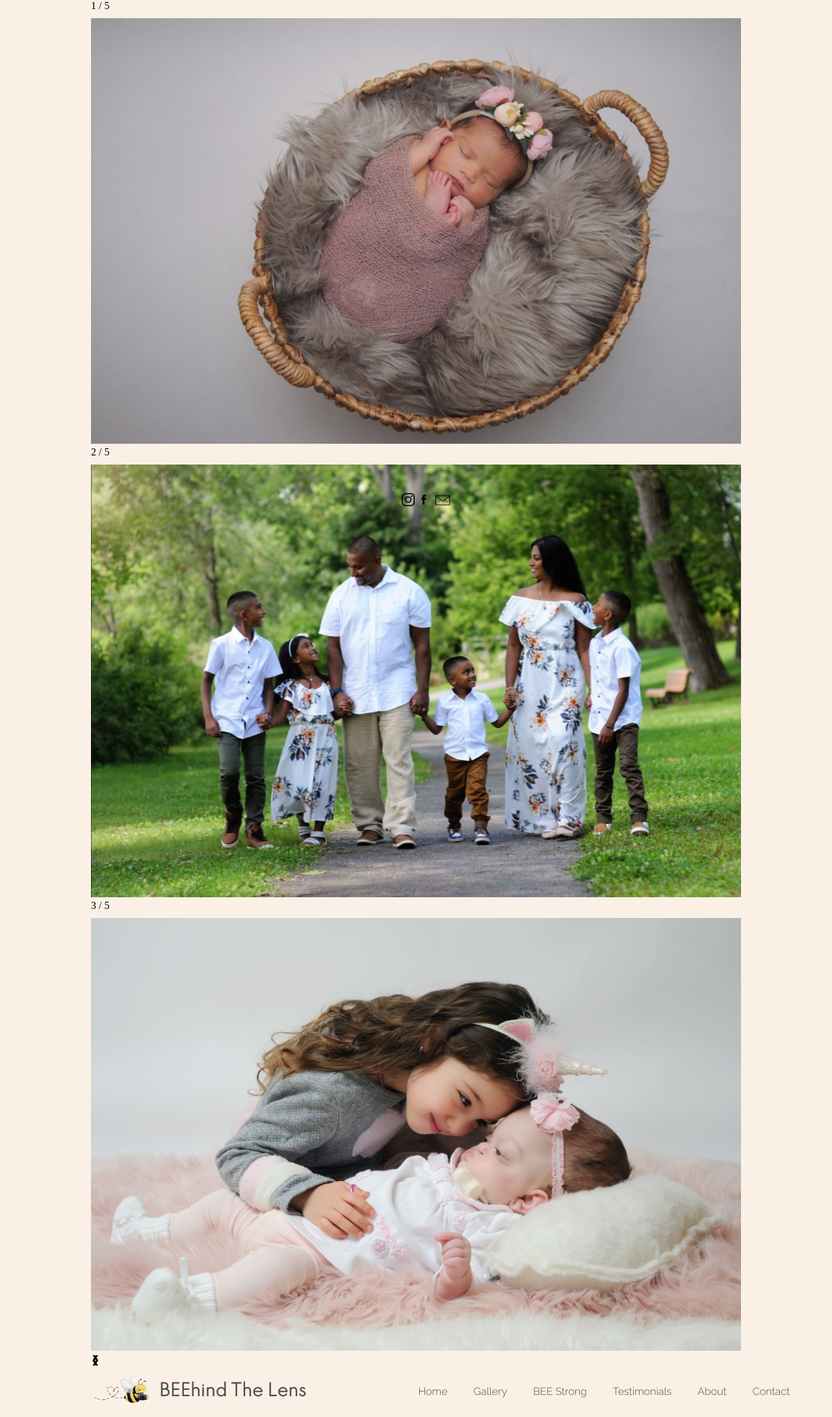
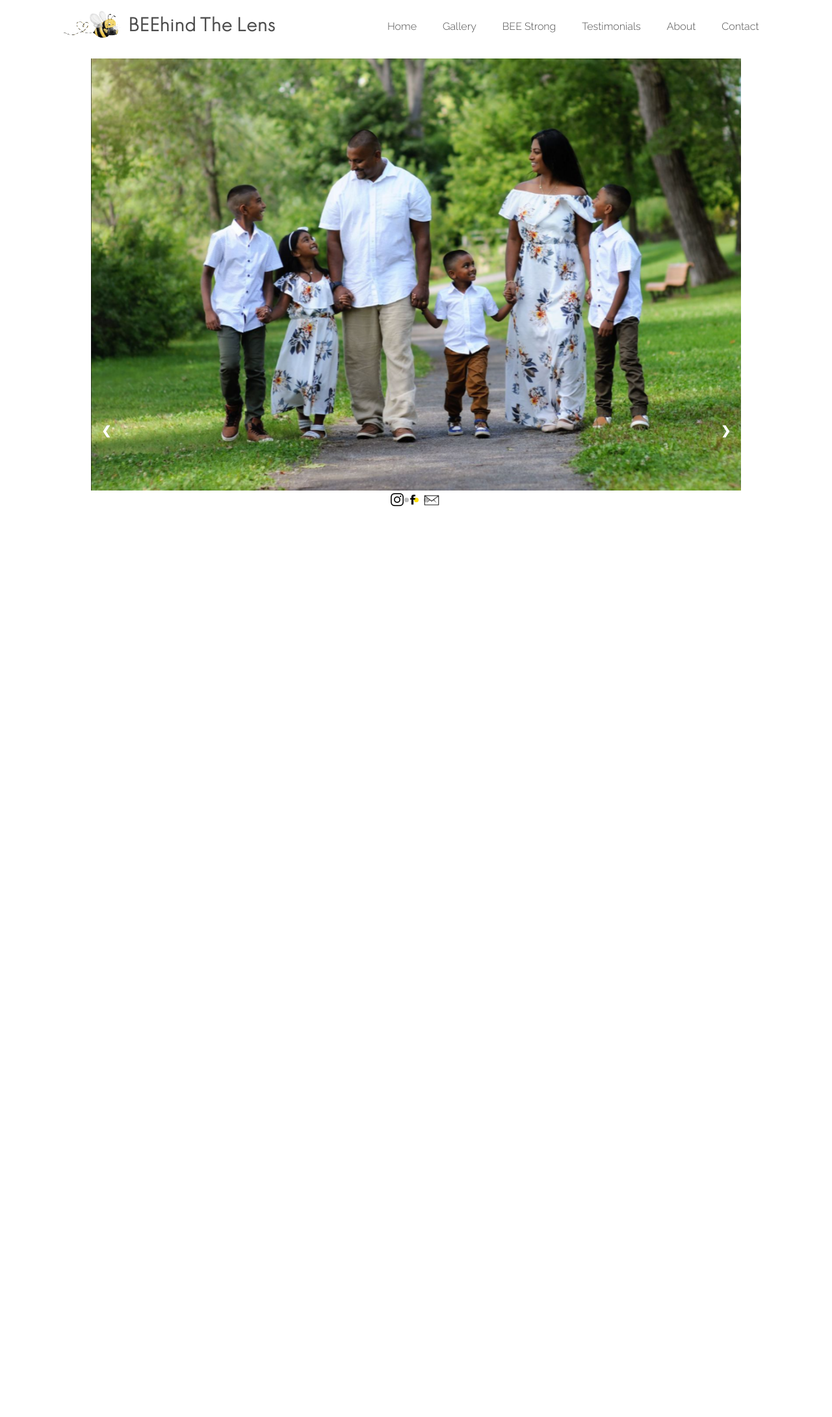
Before and after one commit to adDigo/BEEhind-The-Lens, a PHP site: page /home.php in a window 1280 px wide. Shown: the whole page at 65% size. After the commit the page ends 779 px from the top, so only its background shows below. Run offline with PHP 8.4, Linux system fonts and the light colour scheme.

Commit message:
home.php auto slides fixed

```diff
--- a/home.php
+++ b/home.php
@@ -1,11 +1,14 @@
+<!-- pink color: rgb(221, 170, 170) -->
+
 <!DOCTYPE html>
 <html>
     <head>
     <link rel="stylesheet" type="text/css" href="style.css">
       <style>
-      body{
-          background-color: #FAF0E6;
+      *{
+          box-sizing: border-box;
       }
+
       .slideshow-container{
           max-width: 1000px;
           position: relative;
@@ -16,50 +19,85 @@
       .prev, .next{
           cursor: pointer;
           position: absolute;
-          top:
+          top: 85%;
+          width: auto;
+          padding: 16px;
+          margin-top:-22px;
+          color: white;
+          font-weight: bold;
+          font-size: 18px;
+          border-radius: 100px;
+          user-select: none;
+          transition: 0.5s ease;
       }
+
+      .next{
+          right: 0px;
+          border-radius: 70px;
+      }
+
+      /*background color of arrows*/
+      .prev:hover, .next:hover{
+        background-color: #FFDF00;
+      }
+
+      .dot{
+          cursor: pointer;
+          height: 7px;
+          width: 7px;
+          margin: 0 2px;
+          background-color: #bbb;
+          border-radius: 50%;
+          display: inline-block;
+          transition: background-color 0.5s ease;
+
+      }
+
+      .active{
+          background-color: #FFDF00;
+      }
+
       </style>
     </head>
     <body>
+
+        <?php include('header.html')?>
+
         <div class="slideshow-container">
-
-            <div class="dynamic-slides fade">
-                <div class= "number-slide"> 1 / 5 </div>
-                <img src="pics/purple-baby-basket.png" alt = "baby in basket" style ="width:100%">
-            <div>
-
-            <div class="dynamic-slides fade">
-                <div class="number-slide"> 2 / 5 </div>
-                <img src="pics/family2.png" alt = "family" style ="width: 100%">
+            <!--img1-->
+            <div class="dynamic-slides">
+                <img src="pics/purple-baby-basket.png" alt = "baby in basket" style ="width:100%" class="slide-pics">
             </div>
-
-            <div class="dynamic-slides fade">
-                <div class="number-slide"> 3 / 5 </div>
-                <img src="pics/siblings-bee-strong.png" alt = "siblings" style ="width: 100%">
+            <!--img2-->
+            <div class="dynamic-slides">
+                <img src="pics/family2.png" alt = "family" style ="width: 100%" class="slide-pics">
+            </div>
+            <!--img3-->
+            <div class="dynamic-slides">
+                <img src="pics/siblings-bee-strong.png" alt = "siblings" style ="width: 100%" class="slide-pics">
             </div>
 
             <a class="prev" onclick="plusSlides(-1)">&#10094;</a>
             <a class="next" onclick="plusSlides(1)">&#10095;</a>
         </div>
 
-         <br>
-
         <div style ="text-align: center">
-            <span class="dot"></span>
-            <span class="dot"></span>
-            <span class="dot"></span>
+            <span class="dot" onclick="currentSlide(1)"></span>
+            <span class="dot" onclick="currentSlide(2)"></span>
+            <span class="dot" onclick="currentSlide(3)"></span>
         </div>
 
         <script>
             var slideIndex = 0;
-            showSlide();
+            showSlides();
+            var slides,dots,timer; /* timer vars */
 
-            function showSlide(){
+            function showSlides(){
                 var i;
                 var slides = document.getElementsByClassName("dynamic-slides");
                 var dots = document.getElementsByClassName("dot");
 
-                for (i = 0; i <slides.length){
+                for (i = 0; i <slides.length; i++){
                     /*each slide will not take up space on screen when displayed */
                     slides[i].style.display = "none";
                 }
@@ -68,16 +106,57 @@
                     slideIndex = 1
                 }
                 for (i=0; i<dots.length; i++){
-                    dots[i].className= dots[i].className.replace(" active", "";)
+                    dots[i].className= dots[i].className.replace(" active", "");
                 }
                 /*display current slide as a block element"*/
+                slides[slideIndex-1].style.display= "block";
+                dots[slideIndex-1].className += " active";
+               timer = setTimeout(showSlides, 4000);
+            }
+
+            function plusSlides(position){
+                clearTimeout(timer);
+                slideIndex +=position;
+                if(slideIndex>slides.length){
+                    slideIndex=1
+                } else if(slideIndex<1){
+                    slideIndex = slides.length
+                    }
+
+                for(i = 0; i<slides.length; i++){
+                    slides[i].style.display="none";
+                }
+                for (i = 0; i <dots.length; i++){
+                    dots[i].className=dots[i].className.replace(" active", "");
+                }
                 slides[slideIndex-1].style.display="block";
-                dots[slideIndex-1].classname += " active";
-                setTimeout(showSlides, 4000)
+                dots[slideIndex-1].className += " active";
+                timer = setTimeout(showSlides, 4000);
+
+            }
+
+            function currentSlide(index){
+                clearTimeout(timer);
+                if (index>slides.length){
+                    index = 1
+                }else if(index<1){
+                    index = slides.length
+                    }
+                slideIndex = index; /*setting slideIndex with the index of the function*/
+                for (i=0; i<slides.length;i++){
+                    slides[i].style.display="none";
+                }
+
+                for (i=0; i<dots.length;i++){
+                    dots[i].className=dots[i].className.replace(" active", "");
+                }
+                slides[index-1].style.display = "block";
+                dots[index-1].className += " active";
+                timer = setTimeout (showSlides, 4000);
             }
             </script>
 
-        <?php include('header.html')?>
+
         <?php include('footer.html')?>
     </body>
 </html>
```
